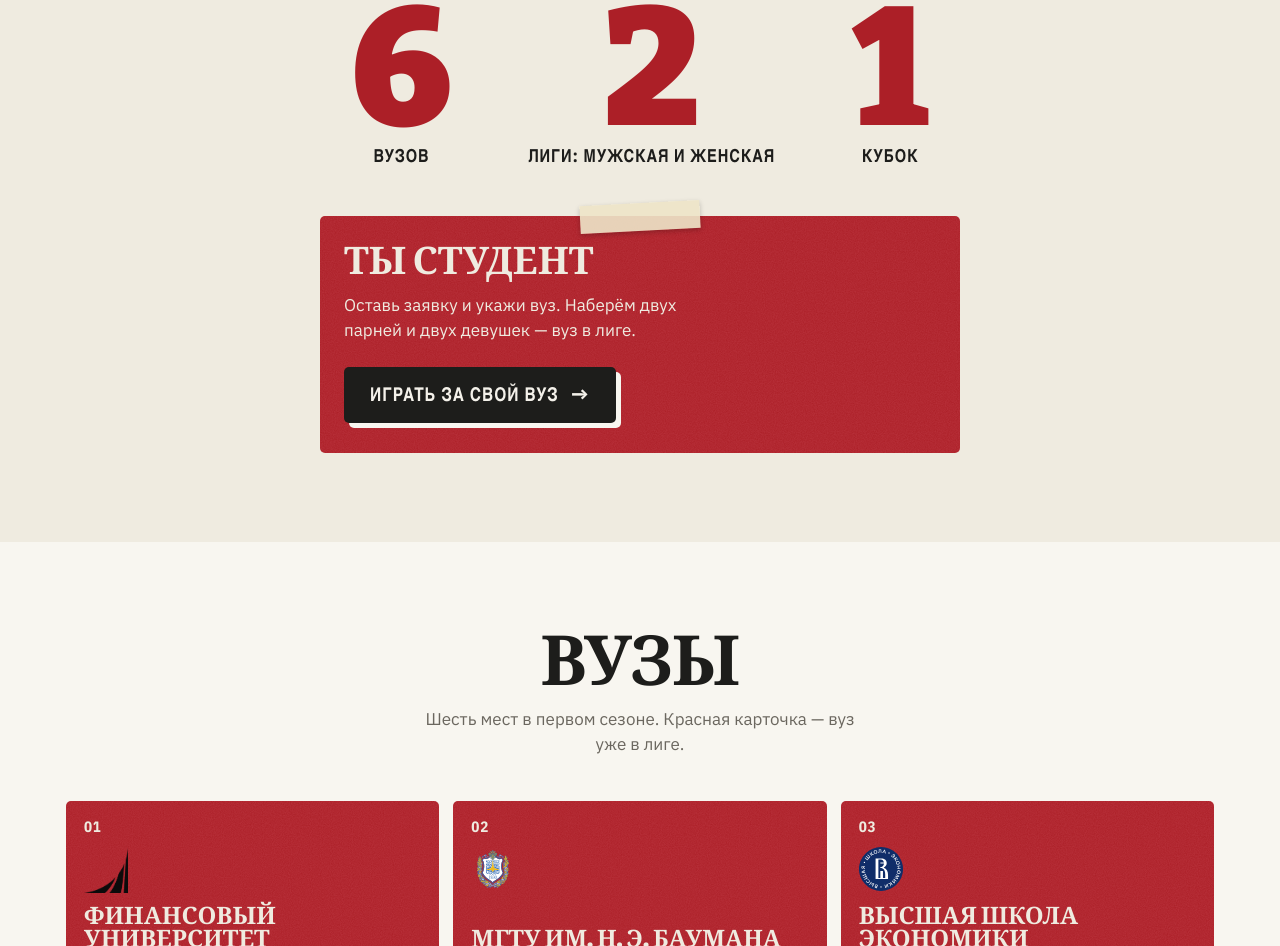
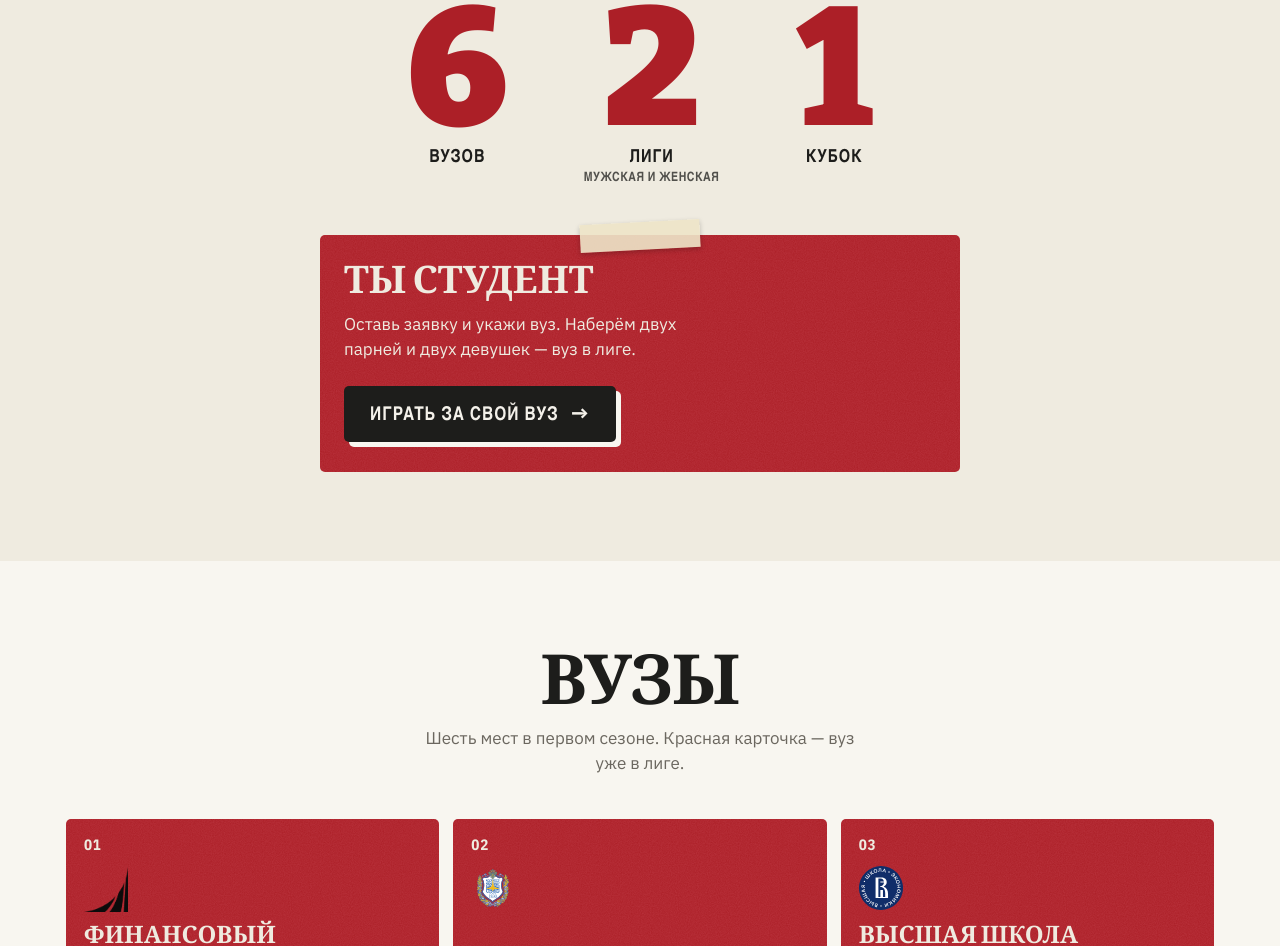
Before and after one commit to den123591/kampus-slam, a plain HTML site: page index.html in a window 1280 px wide. Shown: the part 5587-6533 px from the top of the page. Drawn offline with nearby package versions, Linux system fonts and the light colour scheme; a web font is replaced by a local one.

Commit message:
«2 лиги» с подписью «мужская и женская» снизу, цифры в один ряд (#7)
Claude-Session: https://claude.ai/code/session_016Uv23QZTQBhU3LMLhd6y2v

Co-authored-by: Claude <noreply@anthropic.com>

```diff
--- a/index.html
+++ b/index.html
@@ -271,6 +271,7 @@ html{overflow-x:hidden}
 .big div{text-align:center}
 .big b{display:block;font:900 clamp(84px,13vw,170px)/.8 var(--f-display);color:var(--or)}
 .big span{display:block;margin-top:10px}
+.big-sub{display:block;margin-top:5px;font-size:.72em;letter-spacing:.5px;opacity:.75}
 .join{display:grid;grid-template-columns:1.25fr 1fr;gap:18px;margin-top:clamp(32px,4vw,52px)}
 .jc{display:flex;flex-direction:column;align-items:flex-start;gap:14px;padding:28px 24px 30px;border-radius:var(--r)}
 .jc h3{font:900 clamp(26px,3vw,38px)/.92 var(--f-display);text-transform:uppercase}
@@ -583,12 +584,12 @@ html{overflow-x:hidden}
 
 <!-- ================= НАБОР ================= -->
 <section class="sec" id="join">
-  <img class="mb" src="img/myach-1.webp" alt="" aria-hidden="true" style="--w:46px;right:56px;top:290px"><img class="mb" src="img/myach-2.webp" alt="" aria-hidden="true" style="--w:30px;right:22px;top:340px">
+  <img class="mb" src="img/myach-1.webp" alt="" aria-hidden="true" style="--w:42px;right:62px;top:86px"><img class="mb" src="img/myach-2.webp" alt="" aria-hidden="true" style="--w:26px;right:26px;top:110px">
   <div class="wrap">
     <h2 class="h h--center"><span>Первый сезон</span><span class="c blur-in spray">2027</span></h2>
     <div class="big">
       <div><b>6</b><span class="cap">вузов</span></div>
-      <div><b>2</b><span class="cap">лиги: мужская и женская</span></div>
+      <div><b>2</b><span class="cap">лиги<small class="big-sub">мужская и женская</small></span></div>
       <div><b>1</b><span class="cap">кубок</span></div>
     </div>
     <div class="join join--one">
```
